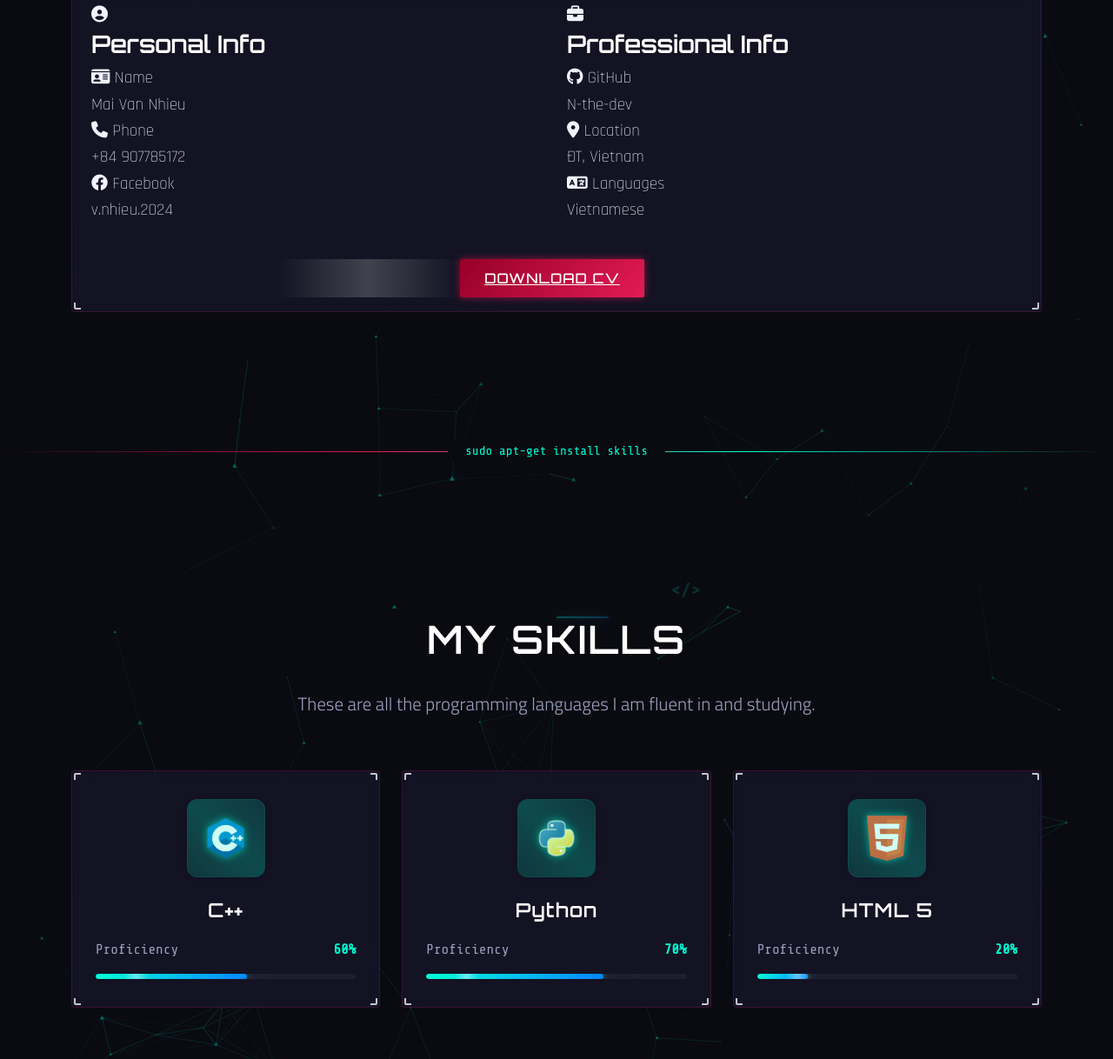
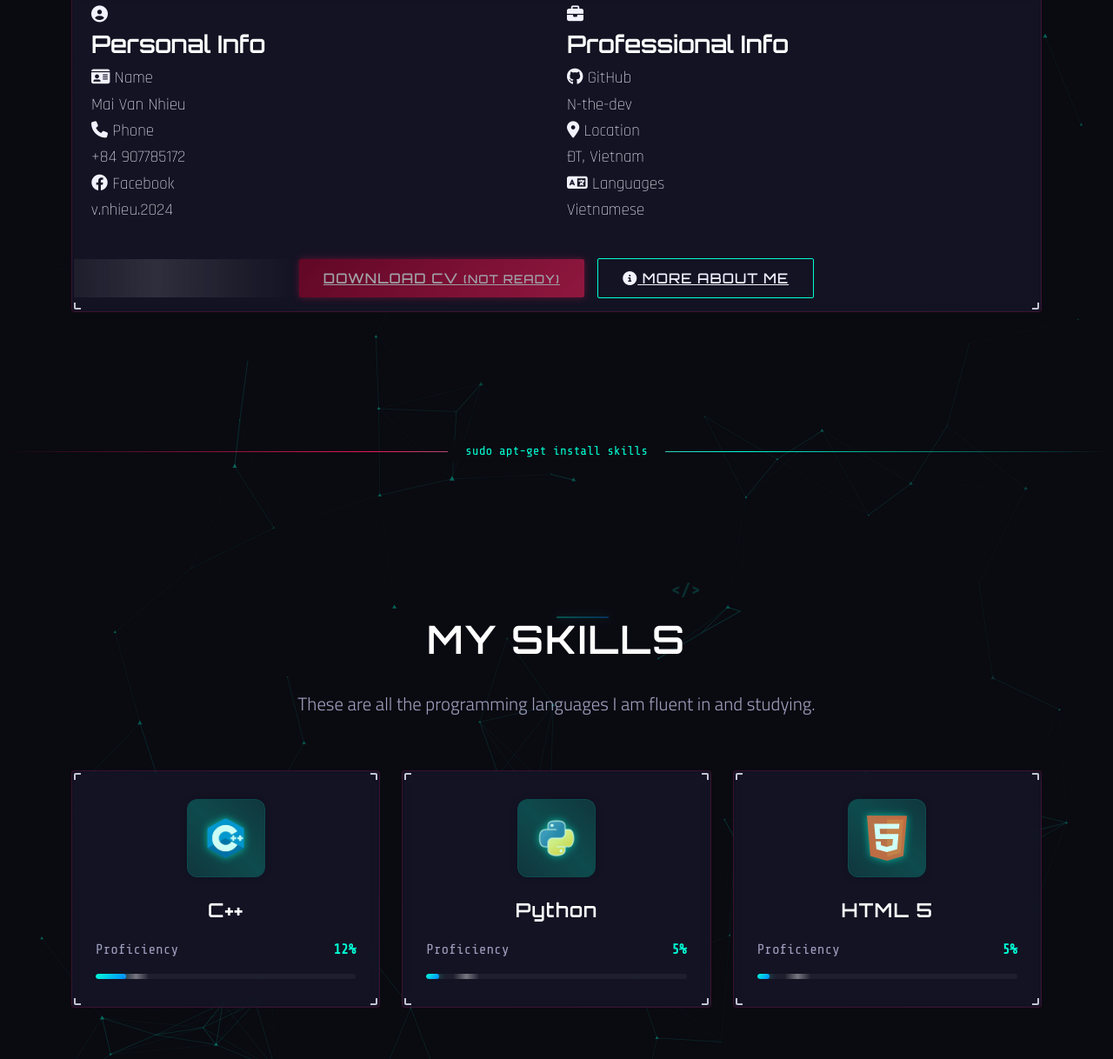
Before and after one commit to N-the-Dev/my-Portfolio, a website: page website/portfolio-page-main/index.html in a window 1280 px wide. Shown: the part 1280-2498 px from the top of the page at 87% size. Drawn offline with nearby package versions, Linux system fonts and the light colour scheme; animation ran at ten frames a second.

Commit message:
Fix: Add More About Me button, disable Download CV, update skills percentages (C++ 12%, Python 5%, HTML 5%)

```diff
--- a/website/portfolio-page-main/index.html
+++ b/website/portfolio-page-main/index.html
@@ -2075,7 +2075,8 @@
                             </div>
 
                             <div class="text-center mt-4">
-                                <a href="#" class="btn-cyber">Download CV</a>
+                                <a href="#" class="btn-cyber" style="opacity: 0.6; cursor: not-allowed; pointer-events: none;">Download CV <span style="font-size: 0.85em;">(Not Ready)</span></a>
+                                <a href="about-more.html" class="btn-outline"><i class="fas fa-info-circle"></i> More About Me</a>
                             </div>
                         </div>
                     </div>
@@ -2113,10 +2114,10 @@
                         <div class="skill-title">C++</div>
                         <div class="skill-percentage">
                             <div>Proficiency</div>
-                            <span>60%</span>
+                            <span>12%</span>
                         </div>
                         <div class="skill-level">
-                            <div class="skill-level-bar" data-width="60%"></div>
+                            <div class="skill-level-bar" data-width="12%"></div>
                         </div>
                     </div>
                 </div>
@@ -2135,10 +2136,10 @@
                         <div class="skill-title">Python</div>
                         <div class="skill-percentage">
                             <div>Proficiency</div>
-                            <span>70%</span>
+                            <span>5%</span>
                         </div>
                         <div class="skill-level">
-                            <div class="skill-level-bar" data-width="70%"></div>
+                            <div class="skill-level-bar" data-width="5%"></div>
                         </div>
                     </div>
                 </div>
@@ -2157,10 +2158,10 @@
                         <div class="skill-title">HTML 5</div>
                         <div class="skill-percentage">
                             <div>Proficiency</div>
-                            <span>20%</span>
+                            <span>5%</span>
                         </div>
                         <div class="skill-level">
-                            <div class="skill-level-bar" data-width="20%"></div>
+                            <div class="skill-level-bar" data-width="5%"></div>
                         </div>
                     </div>
                 </div>
```
